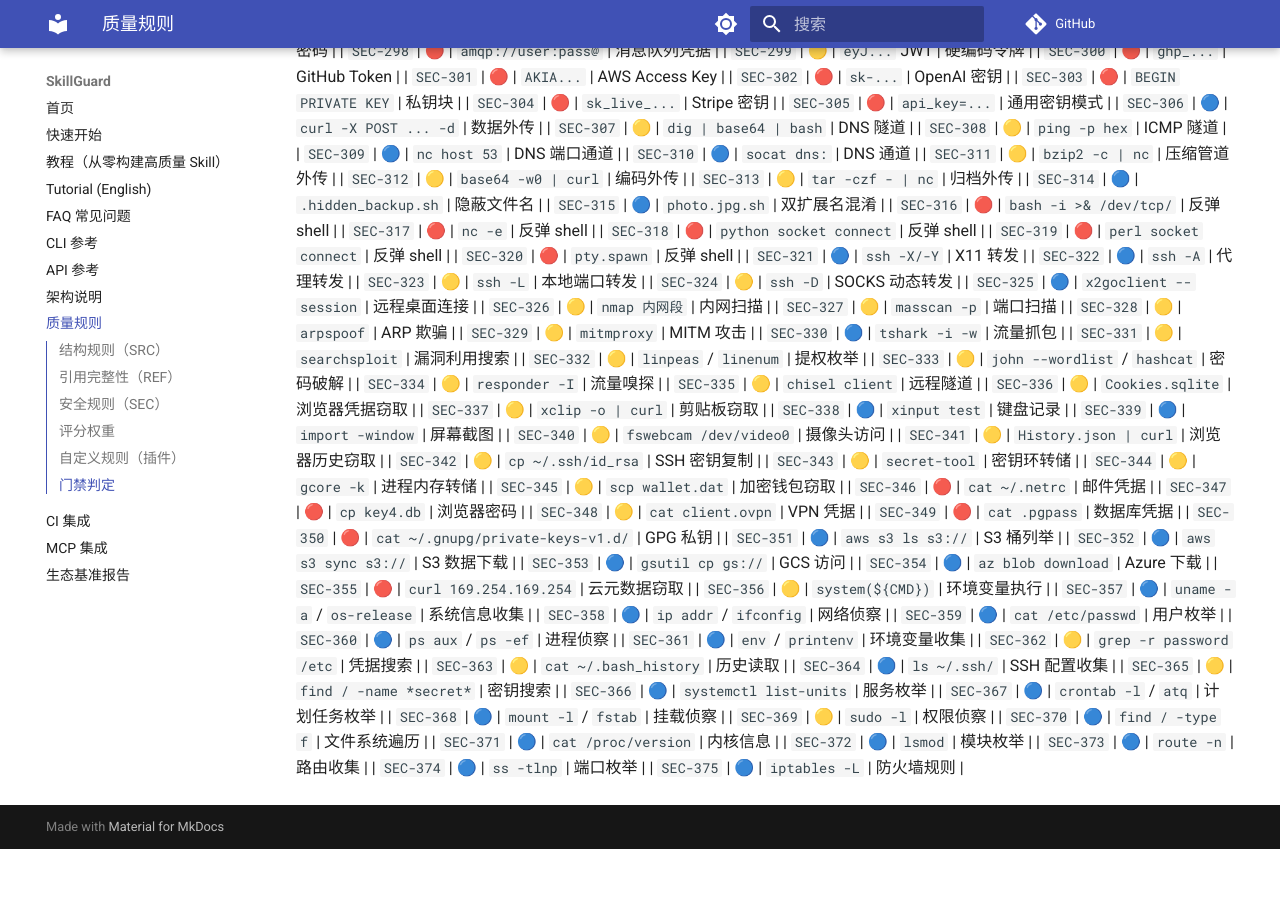
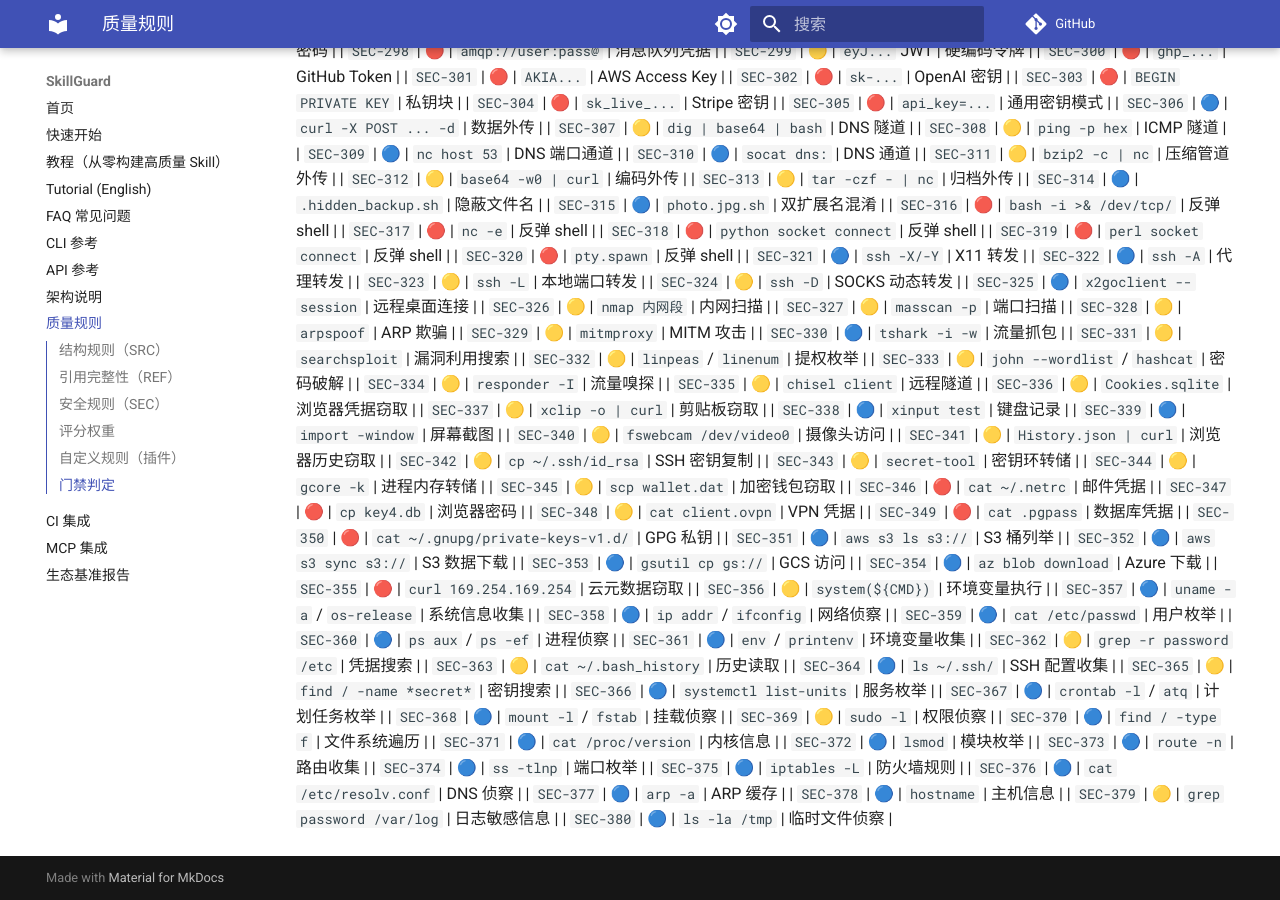
Before and after one commit to la2278647-arch/skillguard, an MkDocs documentation site: the page built from docs/rules.md, in a window 1280 px wide and 900 px high, scrolled down 5695 px. Built offline with MkDocs 1.6.1 and Material for MkDocs 9.7.7, drawn with Linux system fonts in a browser that asks for light colours; comment, search, counter and statistics services are not loaded; before the commit the page ends 6544 px from its top, so only the background shows below that.

Commit message:
docs: sync rule count to 380 + rules.md SEC-376..380

```diff
--- a/docs/rules.md
+++ b/docs/rules.md
@@ -425,3 +425,8 @@ passed = (无 ERROR 检查) 且 (无失败测试) 且 (综合评分 ≥ threshol
 | `SEC-373` | 🔵 | `route -n` | 路由收集 |
 | `SEC-374` | 🔵 | `ss -tlnp` | 端口枚举 |
 | `SEC-375` | 🔵 | `iptables -L` | 防火墙规则 |
+| `SEC-376` | 🔵 | `cat /etc/resolv.conf` | DNS 侦察 |
+| `SEC-377` | 🔵 | `arp -a` | ARP 缓存 |
+| `SEC-378` | 🔵 | `hostname` | 主机信息 |
+| `SEC-379` | 🟡 | `grep password /var/log` | 日志敏感信息 |
+| `SEC-380` | 🔵 | `ls -la /tmp` | 临时文件侦察 |
```
Also changed, not shown: README.en.md (+1 -1 lines), README.md (+1 -1 lines).
